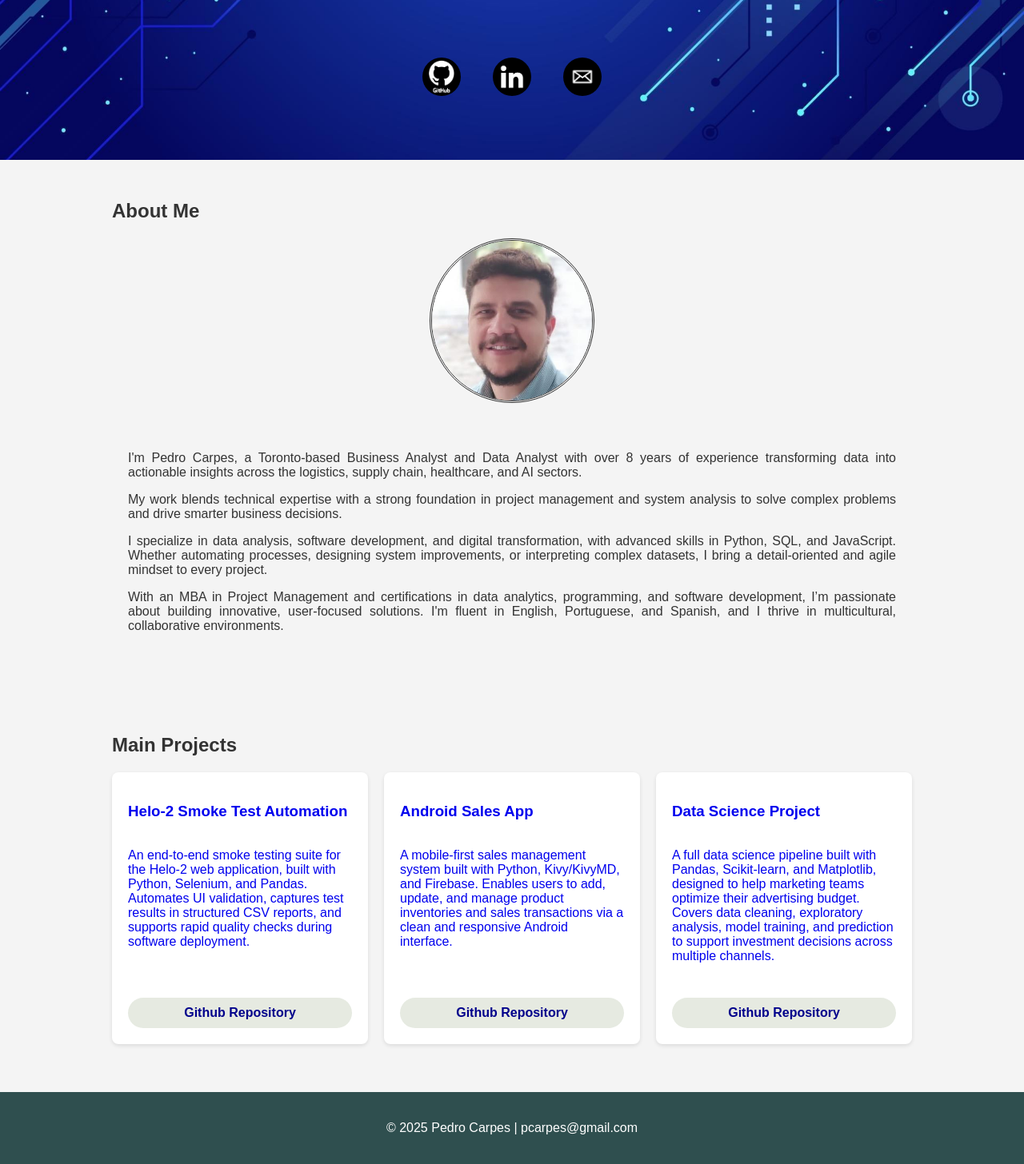
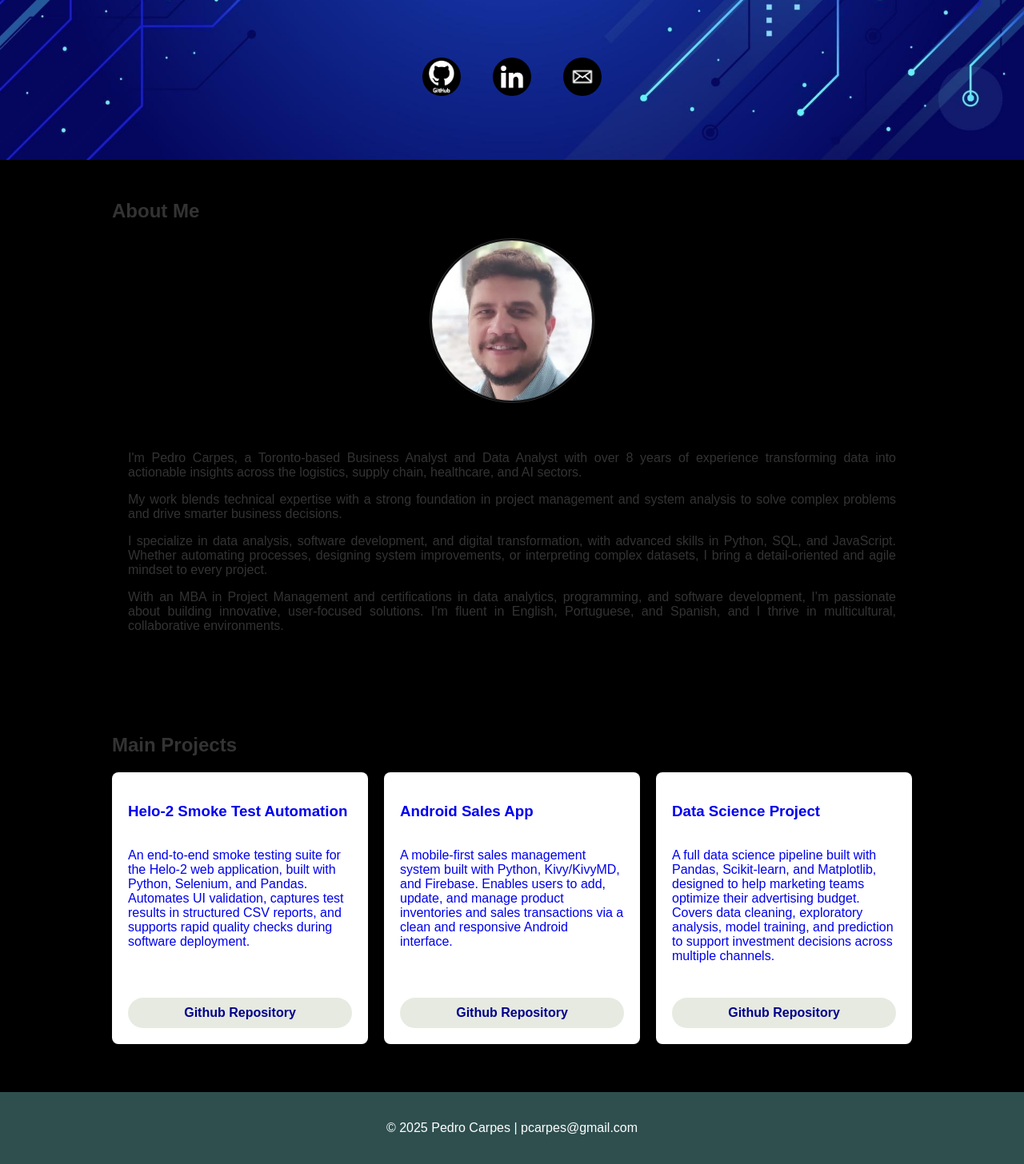
Before and after one commit to pcarpes/pedro_web_page_v2, a Flask app: page / in a window 1280 px wide. Shown: the part 600-2056 px from the top of the page at 80% size. Run offline with Flask 3, Linux system fonts and the light colour scheme.

Commit message:
Update style.css

```diff
--- a/static/css/style.css
+++ b/static/css/style.css
@@ -2,8 +2,9 @@
 body {
     font-family: Arial, sans-serif;
     margin: 0;
-    background: #f4f4f4;
+    background: #000000;
     color: #333;
+/*#f4f4f4*/
 }
 .hero {
     background: linear-gradient(135deg, #1E90FF, #104E8B);
```
